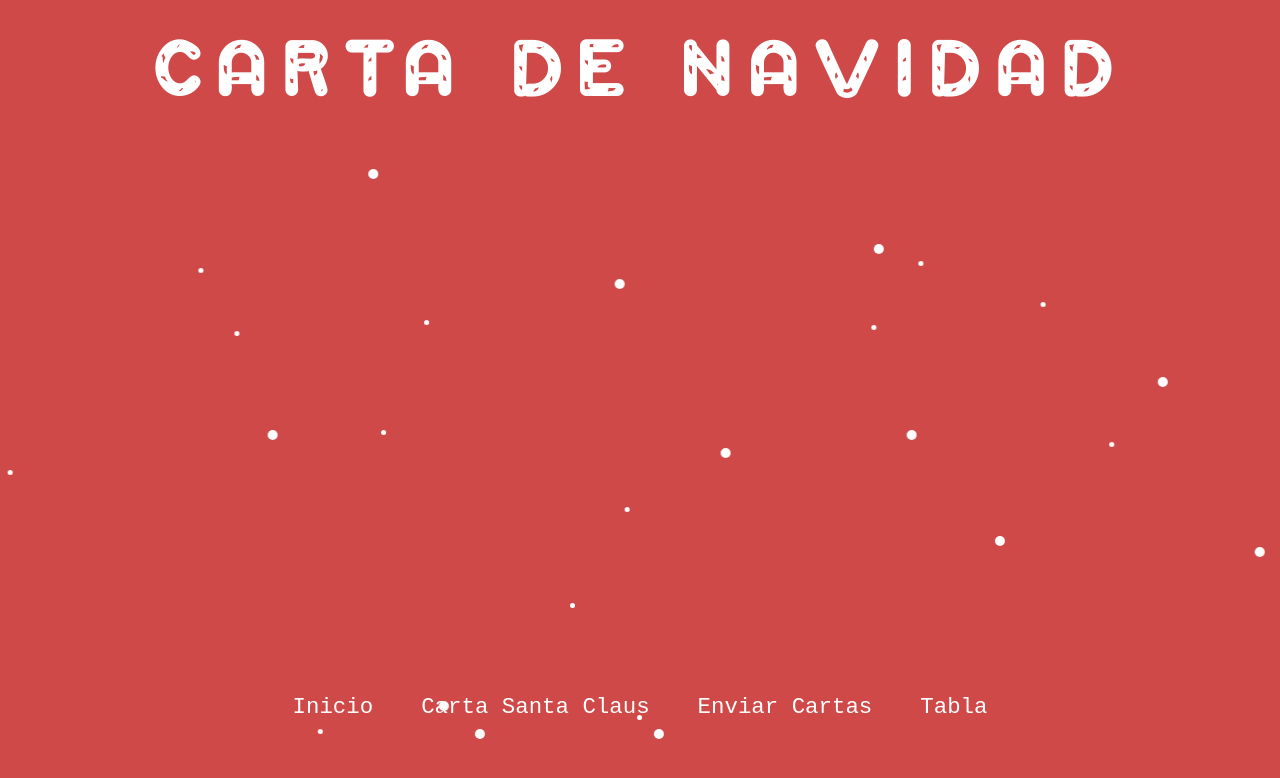
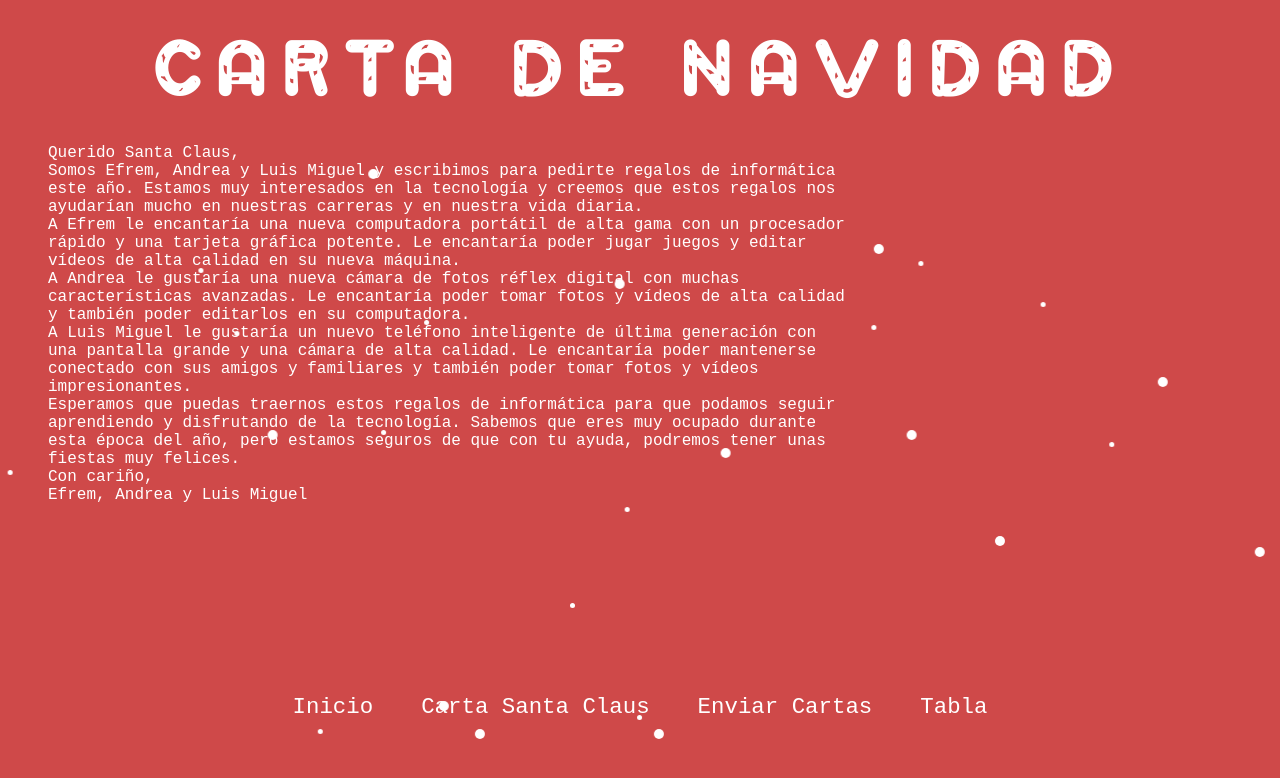
Before and after one commit to sempereluismi/tareaGrupal, a plain HTML site: page carta.html in a window 1280 px wide. Drawn offline with Linux system fonts and the light colour scheme; a web font is replaced by a local one.

Commit message:
añadiendo carta

```diff
--- a/carta.html
+++ b/carta.html
@@ -64,6 +64,36 @@
 
     <section>
         <h1>CARTA DE NAVIDAD</h1>
+
+        <div class="carta">
+            <p>
+                Querido Santa Claus,
+            </p>
+            <p>
+                Somos Efrem, Andrea y Luis Miguel y escribimos para pedirte regalos de informática este año. Estamos muy interesados en la tecnología y creemos que estos regalos nos ayudarían mucho en nuestras carreras y en nuestra vida diaria.
+            </p>
+            <p>
+                A Efrem le encantaría una nueva computadora portátil de alta gama con un procesador rápido y una tarjeta gráfica potente. Le encantaría poder jugar juegos y editar vídeos de alta calidad en su nueva máquina.
+            </p>
+            <p>
+                A Andrea le gustaría una nueva cámara de fotos réflex digital con muchas características avanzadas. Le encantaría poder tomar fotos y vídeos de alta calidad y también poder editarlos en su computadora.
+            </p>
+            <p>
+                A Luis Miguel le gustaría un nuevo teléfono inteligente de última generación con una pantalla grande y una cámara de alta calidad. Le encantaría poder mantenerse conectado con sus amigos y familiares y también poder tomar fotos y vídeos impresionantes.
+            </p>
+
+            <p>
+                Esperamos que puedas traernos estos regalos de informática para que podamos seguir aprendiendo y disfrutando de la tecnología. Sabemos que eres muy ocupado durante esta época del año, pero estamos seguros de que con tu ayuda, podremos tener unas fiestas muy felices.
+            </p>
+
+            <p>
+                Con cariño,
+            </p>
+
+            <p>
+                Efrem, Andrea y Luis Miguel
+            </p>
+        </div>
     </section>
 
     <footer>
--- a/css/estilos.css
+++ b/css/estilos.css
@@ -170,3 +170,9 @@ tbody>tr:hover {
     background-color: rgb(0, 90, 15);
     color: white;
 }
+
+.carta {
+
+    max-width: 800px;
+
+}
```
Also changed, not shown: index.html (+0 -1 lines), 1 other file.
